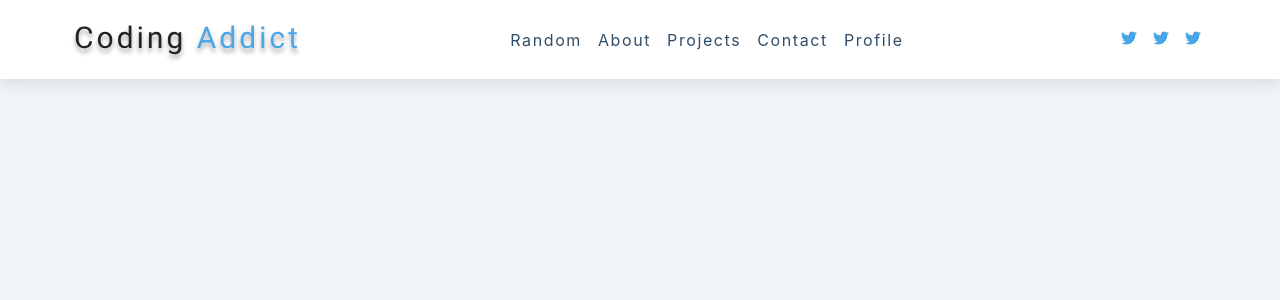
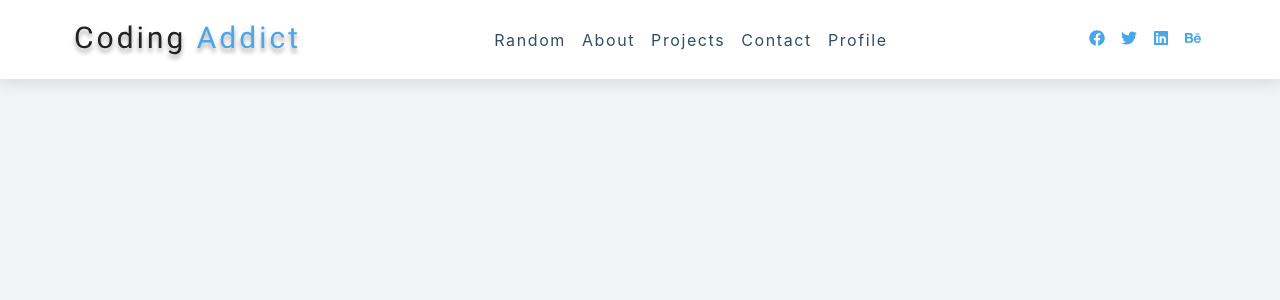
Before and after one commit to femi-ologunwa/11-react-navbar-project, a React (Create React App) app: page / in a window 1280 px wide. Shown: the top 300 px of the page. Built offline with nearby package versions, Linux system fonts and the light colour scheme.

Commit message:
replaced hard-coded social-media links with dynamic data

```diff
--- a/src/Navbar.js
+++ b/src/Navbar.js
@@ -26,21 +26,14 @@
                </ul>
             </div>
             <ul className='social-icons'>
-               <li>
-                  <a href='https://www.twitter.com'>
-                     <FaTwitter />
-                  </a>
-               </li>
-               <li>
-                  <a href='https://www.twitter.com'>
-                     <FaTwitter />
-                  </a>
-               </li>
-               <li>
-                  <a href='https://www.twitter.com'>
-                     <FaTwitter />
-                  </a>
-               </li>
+               {social.map((socialIcon) => {
+                  const { id, url, icon } = socialIcon;
+                  return (
+                     <li key={id}>
+                        <a href={url}>{icon}</a>
+                     </li>
+                  );
+               })}
             </ul>
          </div>
       </nav>
```
